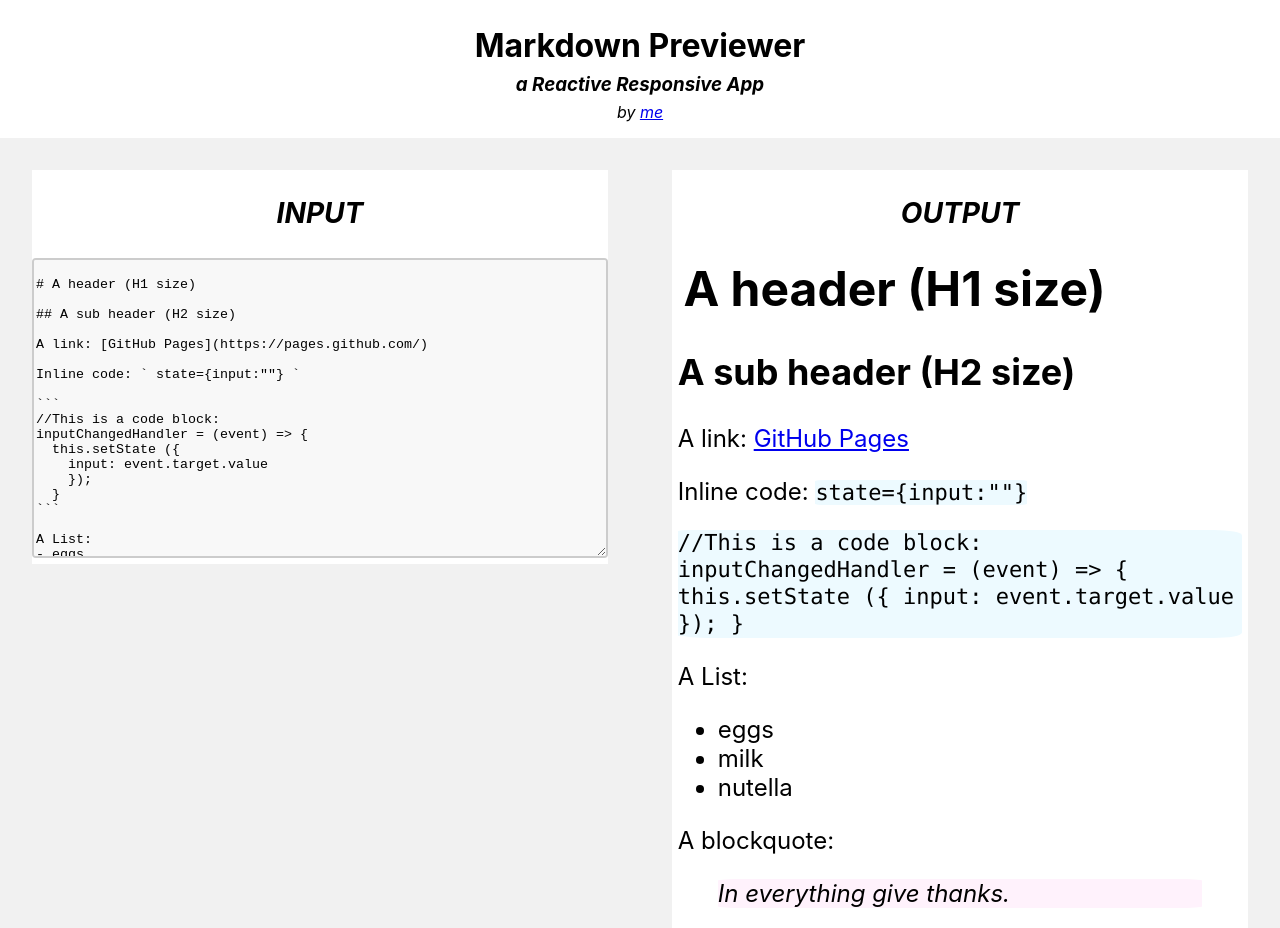
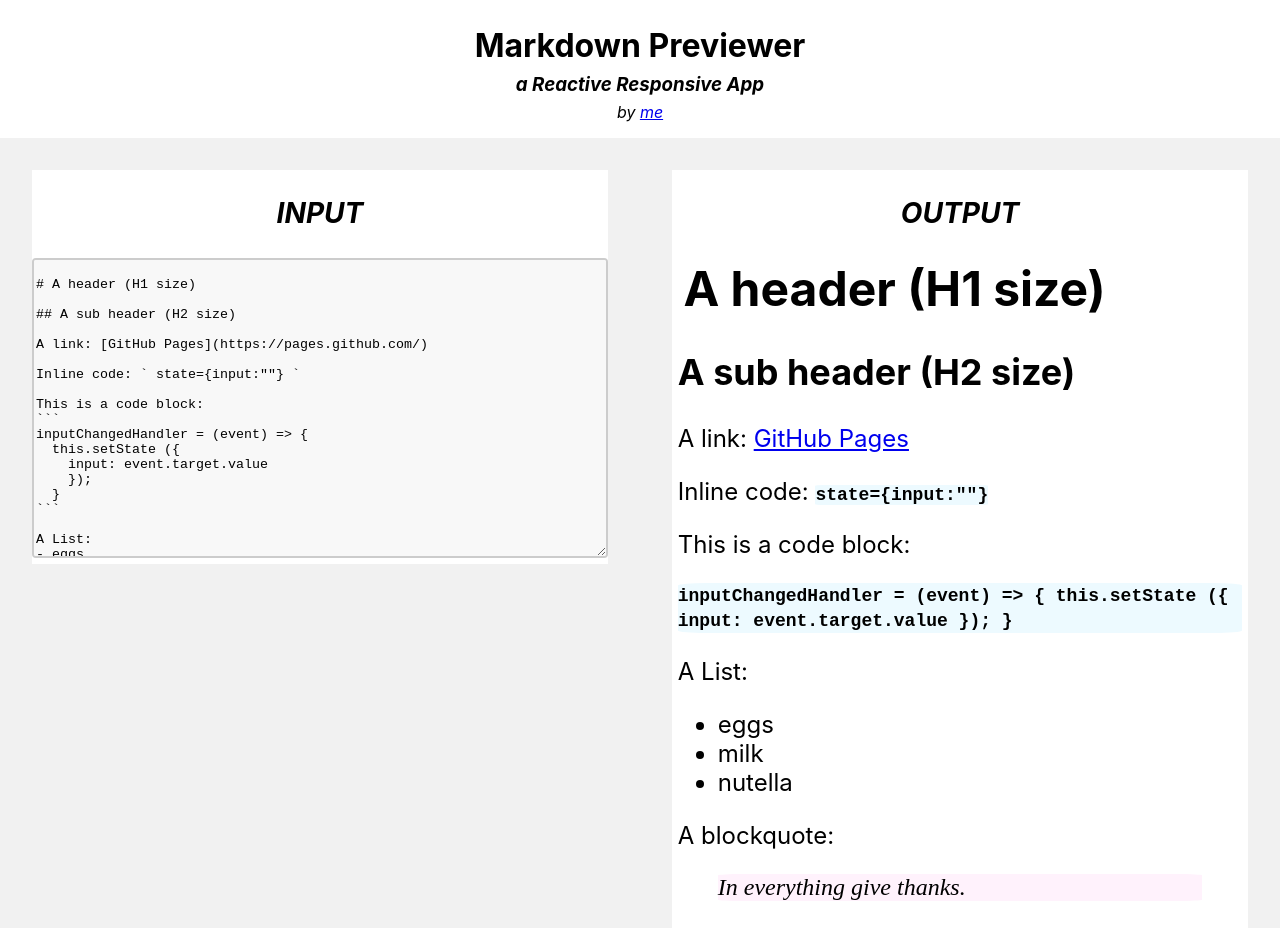
Before and after one commit to DiegoGorgazzi/markdown-previewer, a React (Create React App) app: page / in a window 1280 px wide. Shown: the top 928 px of the page. Built offline with nearby package versions, Linux system fonts and the light colour scheme.

Commit message:
Change quote fonts

```diff
--- a/src/App.js
+++ b/src/App.js
@@ -15,8 +15,8 @@ A link: [GitHub Pages](https://pages.github.com/)
 
 Inline code: \` state={input:""} \`
 
+This is a code block:
 \`\`\`
-//This is a code block:
 inputChangedHandler = (event) => {
   this.setState ({
     input: event.target.value
--- a/src/components/Markdown/Markdown.css
+++ b/src/components/Markdown/Markdown.css
@@ -39,14 +39,17 @@ blockquote {
   border-radius: 5%;
   font-style: italic;
   background-color:#fff2fc;
+  font-family: Elephant;
 }
 
 code {
   background-color: #edfaff;
   height: auto;
-  font-size: calc(6px + 2vmin);
+  font-size: calc(2px + 2vmin);
   white-space: normal;
   border-radius: 5%;
+  font-family: "Courier New";
+  font-weight: bold;
 }
 
 pre {
```
